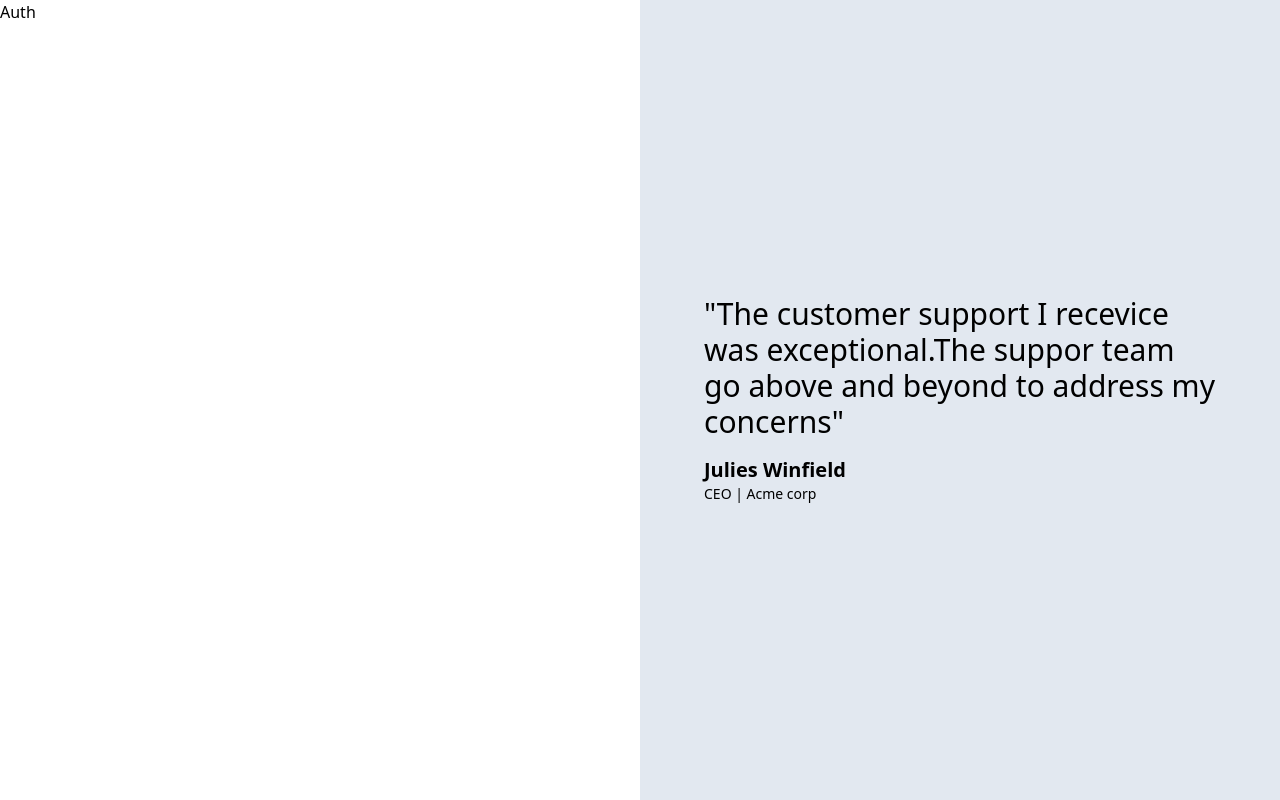
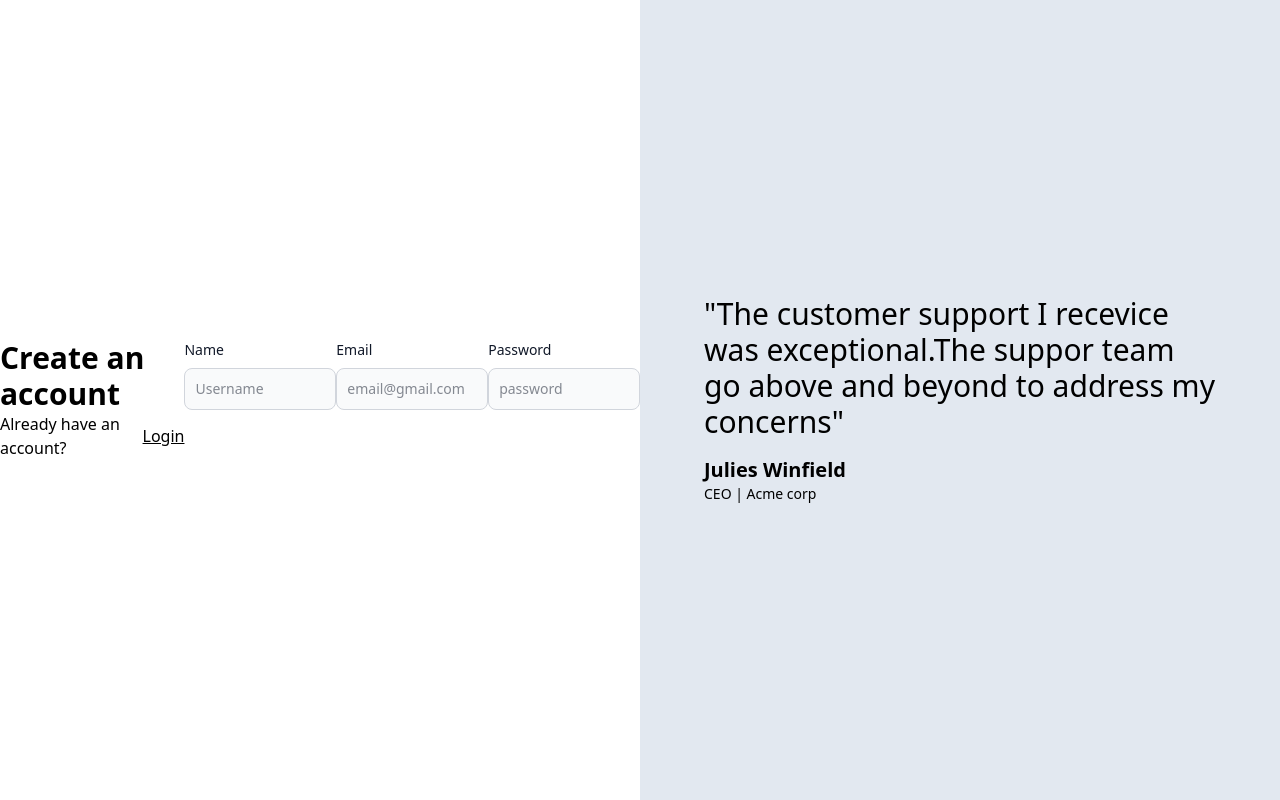
Before and after one commit to DeepakMehra53/medium, a React (Vite) app in the folder frontend/: page /signup in a window 1280 px wide. Built offline with nearby package versions, Linux system fonts and the light colour scheme.

Commit message:
Almost done if signup page

```diff
--- a/frontend/package.json
+++ b/frontend/package.json
@@ -10,6 +10,7 @@
     "preview": "vite preview"
   },
   "dependencies": {
+    "@deepakmehra53/medium-common": "^1.0.0",
     "@tailwindcss/vite": "^4.1.8",
     "react": "^19.1.0",
     "react-dom": "^19.1.0",
--- a/frontend/src/components/Auth.tsx
+++ b/frontend/src/components/Auth.tsx
@@ -1,7 +1,75 @@
-import React from 'react'
+import { useState, type ChangeEvent } from "react";
+import { Link, } from "react-router-dom";
+import type { SignupInput } from "@deepakmehra53/medium-common";
 
-export const Auth = () => {
+export const Auth = ({ type }: { type: "signup" | "signin" }) => {
+    const [postInput,setPostInput] =useState<SignupInput>({
+        name:"",
+        username:"",
+        password:""
+    })
+
   return (
-    <div>Auth</div>
-  )
+    <div className="flex justify-center flex-col h-screen">
+      <div className="flex justify-center">
+        <div>
+          <div className="text-3xl font-extrabold">Create an account</div>
+          <div className=" test-slate-400 items-center flex justify-center">
+            Already have an account?
+            <Link className="underline pl-2" to={"/signin"}>
+              Login
+            </Link>
+          </div>
+        </div>
+        <LabelledInput
+          label="Name"
+          placeholder="Username"
+          onChange={(e) => {
+            setPostInput((c) => ({
+              ...c,
+              name: e.target.value,
+            }));
+          }}
+        />
+        <LabelledInput
+          label="Email"
+          placeholder="email@gmail.com"
+          onChange={(e) => {
+            setPostInput((c) => ({
+              ...c,
+              name: e.target.value,
+            }));
+          }}
+        />
+        <LabelledInput
+          label="Password"
+          placeholder="password"
+          type={"password"}
+          onChange={(e) => {
+            setPostInput((c) => ({
+              ...c,
+              name: e.target.value,
+            }));
+          }}
+        />
+      </div>
+    </div>
+  );
+};
+
+interface InputProp {
+    label:string;
+    placeholder:string;
+    onChange:(e:ChangeEvent<HTMLInputElement>)=>void;
+    type?:string
+
 }
+
+function LabelledInput({label,placeholder,onChange,type}:InputProp){
+    return <div>
+        <div>
+            <label   className="block mb-2 text-sm font-medium text-gray-900 dark:text-white">{label}</label>
+            <input  placeholder={placeholder} type={type || "text"} onChange={onChange}  id="first_name" className="bg-gray-50 border border-gray-300 text-gray-900 text-sm rounded-lg focus:ring-blue-500 focus:border-blue-500 block w-full p-2.5 dark:bg-gray-700 dark:border-gray-600 dark:placeholder-gray-400 dark:text-white dark:focus:ring-blue-500 dark:focus:border-blue-500" required />
+        </div>
+    </div>
+}
```
Also changed, not shown: 1 other file (tests, documents, lock files or other folders).
